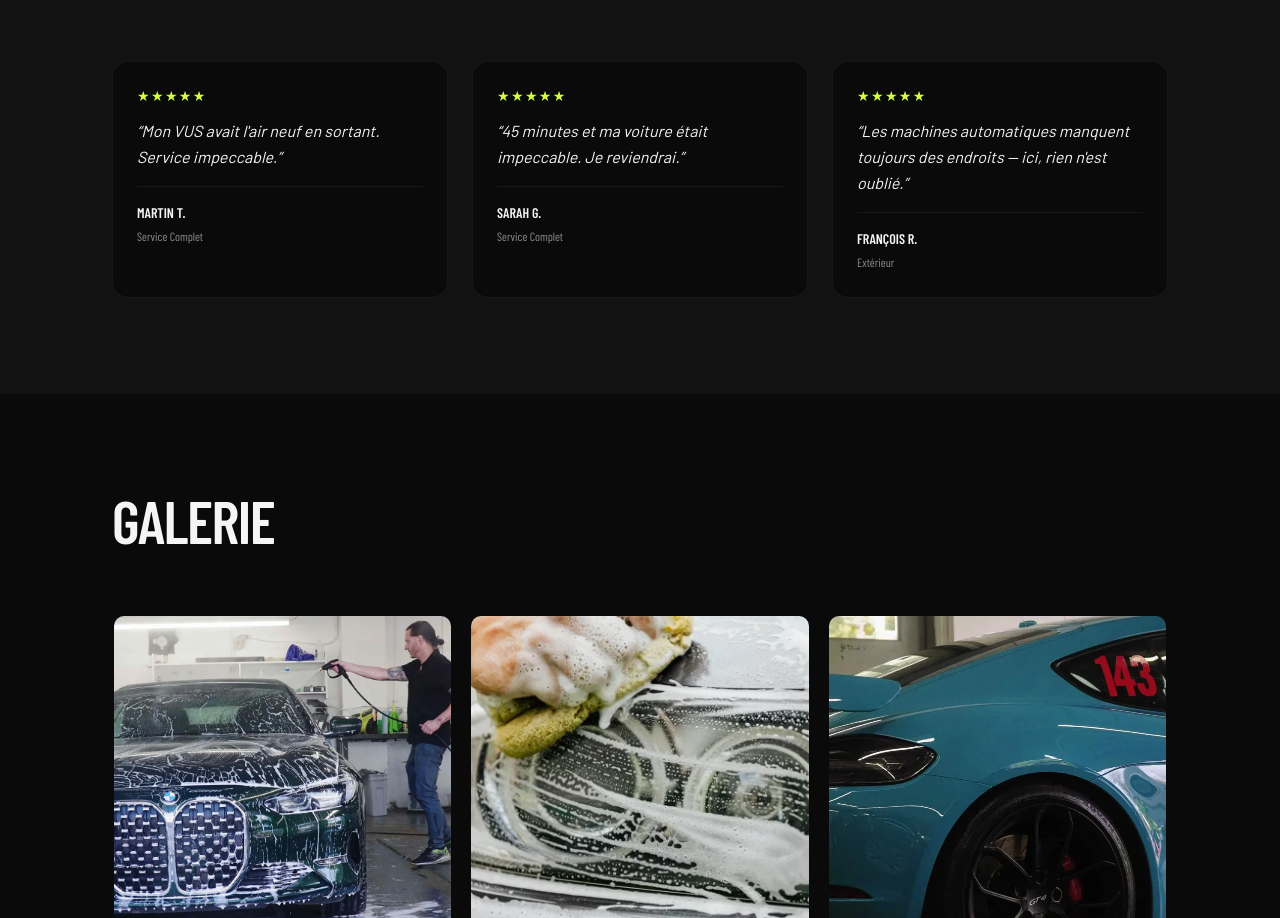
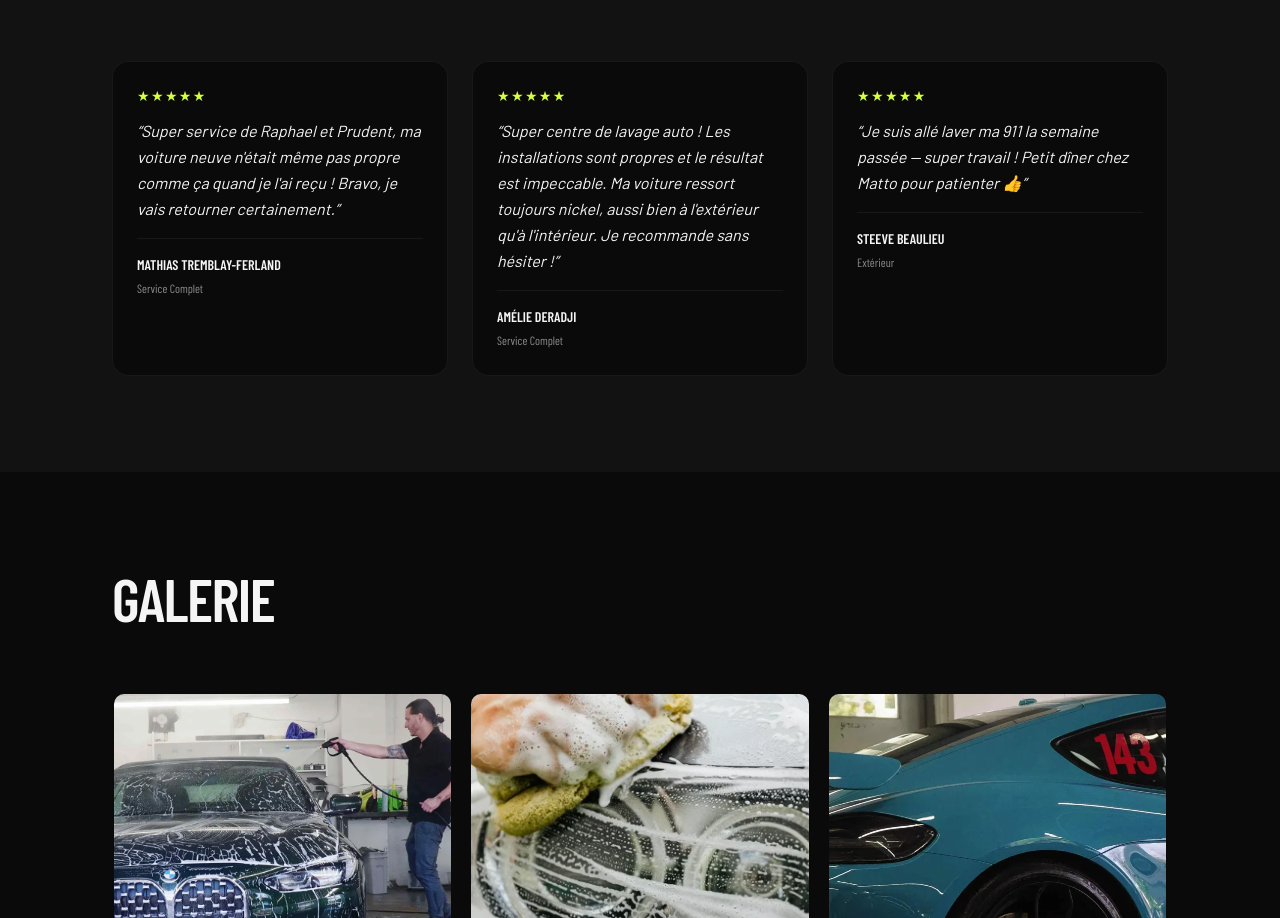
Before and after one commit to lioraagency/aria-autolavaggio, a Next.js app: page / in a window 1280 px wide. Shown: the part 2245-3163 px from the top of the page. Built offline with nearby package versions, Linux system fonts and the light colour scheme; no server answers; a web font is replaced by a local one.

Commit message:
content: vrais avis Google Autolavaggio

```diff
--- a/components/reservation/StepConfirm.tsx
+++ b/components/reservation/StepConfirm.tsx
@@ -147,7 +147,10 @@ export default function StepConfirm({ state, onBack }: StepProps) {
           </div>
         )}
         <div className="pt-2 border-t border-[rgba(255,255,255,0.06)] flex items-center justify-between">
-          <span className="text-aria-muted text-sm font-sans">Total</span>
+          <div className="flex flex-col">
+            <span className="text-aria-muted text-sm font-sans">Total</span>
+            <span className="text-aria-muted text-xs font-sans">avant taxes</span>
+          </div>
           <span className="text-aria-accent font-condensed font-black text-2xl">{totalDisplay} $</span>
         </div>
       </div>
--- a/components/site/Testimonials.tsx
+++ b/components/site/Testimonials.tsx
@@ -4,20 +4,22 @@ import { useEffect, useRef } from "react";
 
 const testimonials = [
   {
-    author: "Martin T.",
+    name: "Mathias Tremblay-Ferland",
     service: "Service Complet",
-    quote: "Mon VUS avait l'air neuf en sortant. Service impeccable.",
+    text: "Super service de Raphael et Prudent, ma voiture neuve n'était même pas propre comme ça quand je l'ai reçu ! Bravo, je vais retourner certainement.",
+    stars: 5,
   },
   {
-    author: "Sarah G.",
+    name: "Amélie Deradji",
     service: "Service Complet",
-    quote: "45 minutes et ma voiture était impeccable. Je reviendrai.",
+    text: "Super centre de lavage auto ! Les installations sont propres et le résultat est impeccable. Ma voiture ressort toujours nickel, aussi bien à l'extérieur qu'à l'intérieur. Je recommande sans hésiter !",
+    stars: 5,
   },
   {
-    author: "François R.",
+    name: "Steeve Beaulieu",
     service: "Extérieur",
-    quote:
-      "Les machines automatiques manquent toujours des endroits — ici, rien n'est oublié.",
+    text: "Je suis allé laver ma 911 la semaine passée — super travail ! Petit dîner chez Matto pour patienter 👍",
+    stars: 5,
   },
 ];
 
@@ -54,18 +56,18 @@ export default function Testimonials() {
         <div className="grid grid-cols-1 md:grid-cols-3 gap-6">
           {testimonials.map((t) => (
             <div
-              key={t.author}
+              key={t.name}
               className="bg-aria-bg border border-[rgba(255,255,255,0.06)] rounded-2xl p-6"
             >
               <div className="text-aria-accent text-sm tracking-widest">★★★★★</div>
 
               <p className="text-aria-text font-sans italic text-base leading-relaxed mt-3">
-                &ldquo;{t.quote}&rdquo;
+                &ldquo;{t.text}&rdquo;
               </p>
 
               <div className="border-t border-[rgba(255,255,255,0.06)] mt-4 pt-4">
                 <span className="text-aria-text font-condensed font-bold text-sm uppercase block">
-                  {t.author}
+                  {t.name}
                 </span>
                 <span className="text-aria-muted text-xs font-condensed">{t.service}</span>
               </div>
```
